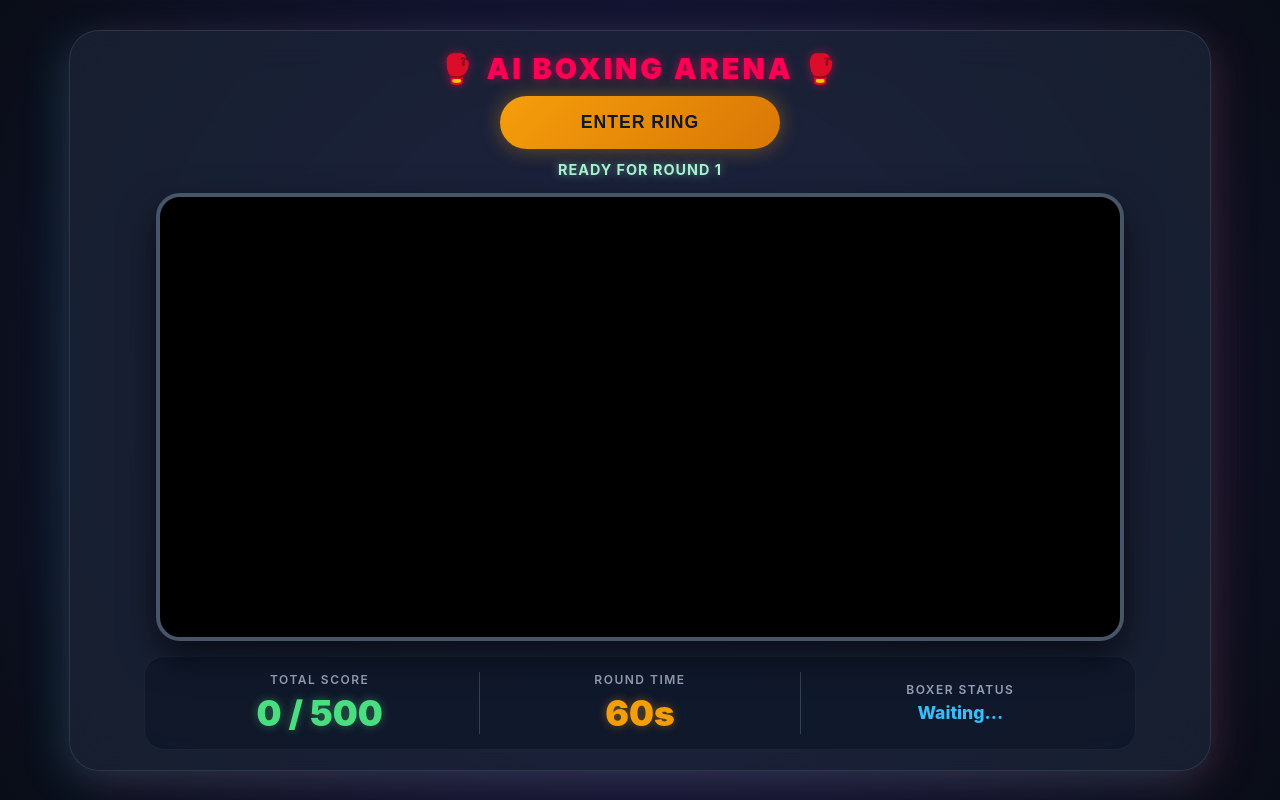
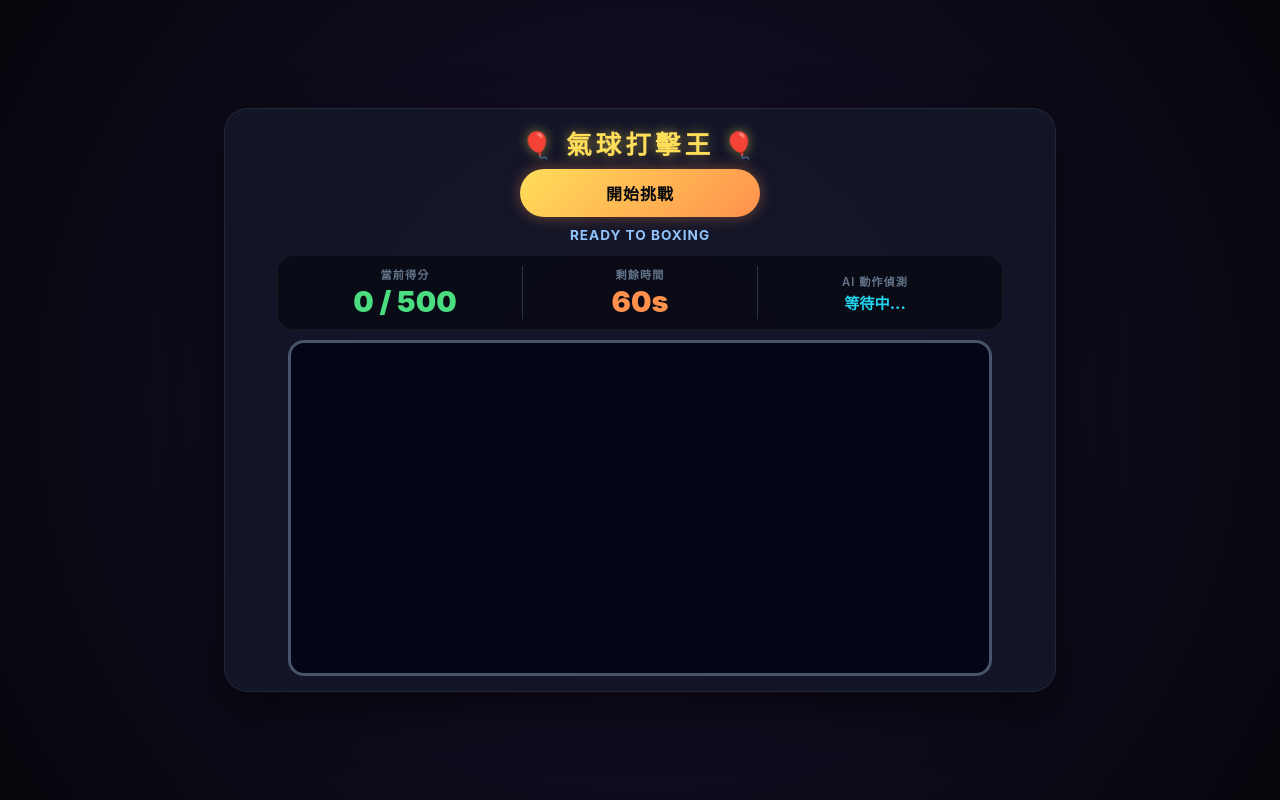
Before and after one commit to lyyang-prog/STEAM-IN-PE, a website: page index.html in a window 1280 px wide. Drawn offline with Linux system fonts and the light colour scheme.

Commit message:
Update index.html

```diff
--- a/index.html
+++ b/index.html
@@ -3,14 +3,15 @@
 <head>
     <meta charset="UTF-8" />
     <meta name="viewport" content="width=device-width, initial-scale=1.0, maximum-scale=1.0, user-scalable=no">
-    <title>AI 節奏打擊王 - 70% 頂級拳館版</title>
+    <title>AI 氣球打擊王 - 50% 黃金視野版</title>
+    <!-- 載入 Google 官方 TensorFlow & tmPose 套件 -->
     <script src="https://cdn.jsdelivr.net/npm/@tensorflow/tfjs@1.3.1/dist/tf.min.js"></script>
     <script src="https://cdn.jsdelivr.net/npm/@teachablemachine/pose@0.8/dist/teachablemachine-pose.min.js"></script>
 
     <style>
         body {
-            /* 網頁全景背景：模擬拳擊館暗處與探照燈光感 */
-            background: radial-gradient(circle at center, #1e1b4b 0%, #090d16 100%);
+            /* 全螢幕拳擊館奢華深色背景 */
+            background: radial-gradient(circle at center, #1a102f 0%, #05070c 100%);
             color: #ffffff;
             font-family: -apple-system, BlinkMacSystemFont, "Segoe UI", Roboto, sans-serif;
             margin: 0;
@@ -24,76 +25,116 @@
 
         main {
             width: 95%;
-            max-width: 1100px;
+            max-width: 800px;
             text-align: center;
-            /* 拳擊館高級毛玻璃外殼 */
-            background: rgba(30, 41, 59, 0.65);
-            backdrop-filter: blur(20px);
-            -webkit-backdrop-filter: blur(20px);
-            padding: 20px;
-            border-radius: 30px;
-            /* 帥氣的兩側霓虹陰影：左藍右紅 */
-            box-shadow: -10px 10px 40px rgba(34, 211, 238, 0.15), 10px 10px 40px rgba(244, 63, 94, 0.15);
-            border: 1px solid rgba(255, 255, 255, 0.1);
-            position: relative;
+            /* 輕量級高質感毛玻璃容器 */
+            background: rgba(20, 26, 44, 0.7);
+            backdrop-filter: blur(15px);
+            -webkit-backdrop-filter: blur(15px);
+            padding: 15px;
+            border-radius: 24px;
+            box-shadow: 0 20px 50px rgba(0, 0, 0, 0.5), inset 0 0 20px rgba(255,255,255,0.02);
+            border: 1px solid rgba(255, 255, 255, 0.08);
             display: flex;
             flex-direction: column;
             align-items: center;
         }
 
         h1 {
-            font-size: 1.8rem;
-            color: #fd0054; /* 充滿侵略性的格鬥紅 */
-            text-shadow: 0 0 10px rgba(253, 0, 84, 0.6);
+            font-size: 1.6rem;
+            color: #ffde59; /* 耀眼冠軍金 */
+            text-shadow: 0 0 12px rgba(255, 222, 89, 0.5);
             text-transform: uppercase;
-            letter-spacing: 3px;
-            margin: 0 0 10px 0;
+            letter-spacing: 4px;
+            margin: 0 0 8px 0;
             font-weight: 900;
         }
 
         button {
-            width: 280px;
-            padding: 16px;
-            /* 拳王金腰帶金屬漸層 */
-            background: linear-gradient(135deg, #f59e0b 0%, #d97706 100%);
-            color: #0f172a;
+            width: 240px;
+            padding: 12px;
+            background: linear-gradient(135deg, #ffde59 0%, #ff914d 100%);
+            color: #05070c;
             border: none;
-            border-radius: 50px; /* 膠囊圓角 */
-            font-size: 1.1rem;
+            border-radius: 50px;
+            font-size: 1rem;
             font-weight: 900;
             cursor: pointer;
-            box-shadow: 0 0 20px rgba(245, 158, 11, 0.4);
-            margin-bottom: 12px;
-            transition: all 0.2s ease;
+            box-shadow: 0 0 15px rgba(255, 145, 77, 0.4);
+            margin-bottom: 10px;
+            transition: all 0.15s ease;
             letter-spacing: 1px;
         }
 
         button:active {
             transform: scale(0.96);
-            box-shadow: 0 0 5px rgba(245, 158, 11, 0.2);
         }
 
         #status {
-            font-size: 0.9rem;
-            color: #a7f3d0; /* 柔和的準備綠 */
-            text-shadow: 0 0 8px rgba(167, 243, 208, 0.5);
-            margin-bottom: 12px;
+            font-size: 0.85rem;
+            color: #93c5fd;
+            margin-bottom: 10px;
             text-transform: uppercase;
             font-weight: bold;
-            height: 20px;
+            height: 18px;
             letter-spacing: 1px;
         }
 
-        /* 🎯 更新：符合你要求的 70% 畫面比例容器 */
+        /* 頂部數據看板：現在放在畫布上方，更符合視覺動線 */
+        .score-card {
+            margin-bottom: 10px;
+            background: rgba(9, 11, 20, 0.85);
+            border: 1px solid rgba(255,255,255,0.05);
+            padding: 10px;
+            border-radius: 16px;
+            display: flex;
+            justify-content: space-around;
+            align-items: center;
+            width: 55vw; /* 配合 50% 視野做微調縮放 */
+        }
+
+        .score-box {
+            text-align: center;
+            flex: 1;
+        }
+
+        .label {
+            font-size: 0.7rem;
+            color: #64748b;
+            letter-spacing: 1px;
+            margin-bottom: 2px;
+            font-weight: 600;
+        }
+
+        #score-display {
+            font-size: 1.8rem;
+            margin: 0;
+            color: #4ade80;
+            font-weight: 900;
+        }
+
+        #time-display {
+            font-size: 1.8rem;
+            margin: 0;
+            color: #ff914d;
+            font-weight: 900;
+        }
+
+        #label-container {
+            font-size: 0.95rem;
+            color: #22d3ee;
+            font-weight: 800;
+        }
+
+        /* 🎯 關鍵更新：完美 50% 比例容器，視野集中不失真 */
         .canvas-container {
-            width: 75vw;
-            height: 55vh;
-            background: #000;
-            border-radius: 24px;
+            width: 55vw;
+            height: 42vh;
+            background: #020617;
+            border-radius: 16px;
             overflow: hidden;
-            /* 金屬質感邊框 */
-            border: 4px solid #475569;
-            box-shadow: inset 0 0 20px rgba(0,0,0,0.8), 0 15px 35px rgba(0,0,0,0.6);
+            border: 3px solid #475569;
+            box-sizing: border-box;
             line-height: 0;
             position: relative;
         }
@@ -104,62 +145,13 @@
             object-fit: contain;
         }
 
-        /* 下方數據看板美化 */
-        .score-card {
-            margin-top: 15px;
-            background: rgba(15, 23, 42, 0.8);
-            border: 1px solid rgba(255,255,255,0.05);
-            padding: 15px;
-            border-radius: 20px;
-            display: flex;
-            justify-content: space-around;
-            align-items: center;
-            width: 75vw;
-        }
-
-        .score-box {
-            text-align: center;
-            flex: 1;
-        }
-
-        .label {
-            font-size: 0.75rem;
-            color: #94a3b8;
-            letter-spacing: 1.5px;
-            margin-bottom: 5px;
-            font-weight: 600;
-        }
-
-        #score-display {
-            font-size: 2.2rem;
-            margin: 0;
-            color: #4ade80;
-            font-weight: 900;
-            text-shadow: 0 0 10px rgba(74, 222, 128, 0.4);
-        }
-
-        #time-display {
-            font-size: 2.2rem;
-            margin: 0;
-            color: #f59e0b;
-            font-weight: 900;
-            text-shadow: 0 0 10px rgba(245, 158, 11, 0.4);
-        }
-
-        #label-container {
-            font-size: 1.1rem;
-            color: #38bdf8;
-            font-weight: 800;
-            margin-top: 5px;
-        }
-
-        /* 終極結算黑屏 */
+        /* 挑戰完成黑屏覆蓋層 */
         #game-over-screen {
             display: none;
             position: absolute;
             top: 0; left: 0; width: 100%; height: 100%;
-            background: rgba(9, 13, 22, 0.96);
-            border-radius: 30px;
+            background: rgba(5, 7, 12, 0.97);
+            border-radius: 24px;
             flex-direction: column;
             justify-content: center;
             align-items: center;
@@ -168,51 +160,51 @@
 
         #game-over-screen h2 {
             color: #ef4444;
-            font-size: 2.5rem;
-            margin: 0 0 10px 0;
-            letter-spacing: 2px;
-            text-shadow: 0 0 15px rgba(239, 68, 68, 0.5);
+            font-size: 2.2rem;
+            margin: 0 0 8px 0;
+            text-shadow: 0 0 12px rgba(239, 68, 68, 0.5);
         }
 
         #final-score {
-            font-size: 4rem;
+            font-size: 3.5rem;
             color: #4ade80;
             font-weight: 900;
-            margin: 15px 0;
-            text-shadow: 0 0 20px rgba(74, 222, 128, 0.6);
+            margin: 10px 0;
         }
     </style>
 </head>
 <body>
     <main>
-        <h1>🥊 AI BOXING ARENA 🥊</h1>
-        <button type="button" id="start-btn" onclick="initOrRestart()">ENTER RING</button>
-        <div id="status">Ready for Round 1</div>
+        <h1>🎈 氣球打擊王 🎈</h1>
+        <button type="button" id="start-btn" onclick="initOrRestart()">開始挑戰</button>
+        <div id="status">Ready to Boxing</div>
+
+        <!-- 看板往上移，出拳時眼角餘光就能直接看到時間 -->
+        <div class="score-card">
+            <div class="score-box">
+                <div class="label">當前得分</div>
+                <h2 id="score-display">0 / 500</h2>
+            </div>
+            <div class="score-box" style="border-left: 1px solid #273549; border-right: 1px solid #273549;">
+                <div class="label">剩餘時間</div>
+                <h2 id="time-display">60s</h2>
+            </div>
+            <div class="score-box">
+                <div class="label">AI 動作偵測</div>
+                <div id="label-container">等待中...</div>
+            </div>
+        </div>
 
         <div class="canvas-container">
             <canvas id="canvas"></canvas>
         </div>
 
-        <div class="score-card">
-            <div class="score-box">
-                <div class="label">TOTAL SCORE</div>
-                <h2 id="score-display">0 / 500</h2>
-            </div>
-            <div class="score-box" style="border-left: 1px solid #334155; border-right: 1px solid #334155;">
-                <div class="label">ROUND TIME</div>
-                <h2 id="time-display">60s</h2>
-            </div>
-            <div class="score-box">
-                <div class="label">BOXER STATUS</div>
-                <div id="label-container">Waiting...</div>
-            </div>
-        </div>
-
+        <!-- 結算畫面 -->
         <div id="game-over-screen">
-            <h2>K.O. TIME UP!</h2>
-            <div class="label">FINAL MATCH SCORE</div>
+            <h2>K.O. 挑戰結束</h2>
+            <div class="label">最終格鬥總分</div>
             <div id="final-score">0</div>
-            <button type="button" style="background: linear-gradient(135deg, #4ade80 0%, #22c55e 100%); color: #000; box-shadow: 0 0 20px rgba(74,222,128,0.4);" onclick="resetGame()">NEXT ROUND</button>
+            <button type="button" style="background: linear-gradient(135deg, #4ade80 0%, #22c55e 100%); color: #000;" onclick="resetGame()">再挑戰一次</button>
         </div>
     </main>
 
@@ -235,7 +227,7 @@ let timeLeft = 60;
 let timerInterval = null;
 let speedMultiplier = 1.0;
 
-// 固定 50 顆氣球，總分 500 分
+// 依然保持你最愛的：一局固定 50 顆氣球，滿分 500 分公平競賽機制
 const TOTAL_BALLOONS = 50;
 let spawnedBalloonsCount = 0;
 let balloonSpawnTimeline = [];
@@ -261,7 +253,7 @@ async function initOrRestart() {
         return;
     }
 
-    statusDiv.innerText = "正在點亮拳館燈光 (啟動鏡頭)...";
+    statusDiv.innerText = "正在點亮拳館燈光 (開啟鏡頭)...";
     const modelURL = URL + "model.json";
     const metadataURL = URL + "metadata.json";
 
@@ -279,7 +271,7 @@ async function initOrRestart() {
         await webcam.setup({ facingMode: "user" });
         await webcam.play();
 
-        statusDiv.innerText = "裁判已就位，正在讀取 AI 動作模組...";
+        statusDiv.innerText = "裁判就位，正在讀取 AI 動作模組...";
 
         model = await tmPose.load(modelURL, metadataURL);
         maxPredictions = model.getTotalClasses();
@@ -288,14 +280,14 @@ async function initOrRestart() {
         startGameLogic();
     } catch (e) {
         console.error(e);
-        statusDiv.innerText = "錯誤: 無法進入拳擊館 (鏡頭開啟失敗)。";
+        statusDiv.innerText = "錯誤: 無法開啟鏡頭。";
         startBtn.style.display = "block";
     }
 }
 
 function startGameLogic() {
     const statusDiv = document.getElementById("status");
-    statusDiv.innerText = "🥊 ROUND 1 - 鈴聲響起，開打！";
+    statusDiv.innerText = "🥊 氣球打擊王 - 比賽開始！";
 
     score = 0;
     timeLeft = 60;
@@ -307,7 +299,7 @@ function startGameLogic() {
 
     document.getElementById("score-display").innerText = "0 / 500";
     document.getElementById("time-display").innerText = timeLeft + "s";
-    document.getElementById("time-display").style.color = "#f59e0b";
+    document.getElementById("time-display").style.color = "#ff914d";
     document.getElementById("game-over-screen").style.display = "none";
 
     isGameRunning = true;
@@ -316,6 +308,8 @@ function startGameLogic() {
     timerInterval = setInterval(() => {
         timeLeft--;
         document.getElementById("time-display").innerText = timeLeft + "s";
+
+        // 速度加乘曲線：前慢後快
         speedMultiplier = 1.0 + (60 - timeLeft) * 0.035;
 
         if (timeLeft <= 10) {
@@ -333,7 +327,7 @@ function startGameLogic() {
 function endGame() {
     isGameRunning = false;
     clearInterval(timerInterval);
-    document.getElementById("status").innerText = "🔔 賽事結束！";
+    document.getElementById("status").innerText = "🔔 挑戰結束！";
     document.getElementById("final-score").innerText = score + " / 500";
     document.getElementById("game-over-screen").style.display = "flex";
 }
@@ -392,7 +386,7 @@ async function predict() {
     }
 
     const labelContainer = document.getElementById("label-container");
-    let emoji = highestPred === "準備" ? "🧘 準備" : (highestPred === "左揮拳" ? "🥊 左拳" : "🥊 右拳");
+    let emoji = highestPred === "準備" ? "🧘 準備" : (highestPred === "左揮拳" ? "🥊 左" : "🥊 右");
     labelContainer.innerText = `${emoji} (${(highestVal * 100).toFixed(0)}%)`;
 
     if (highestVal > 0.80) {
@@ -408,14 +402,14 @@ async function predict() {
 }
 
 function drawRingBackground() {
-    // 拳擊館暗色基底
-    ctx.fillStyle = "#0c111d";
+    // 專業拳館高級深色調
+    ctx.fillStyle = "#090c15";
     ctx.fillRect(0, 0, canvas.width, canvas.height);
 
-    // 擂台立體木拼地板漸層
+    // 擂台立體拼木地板
     let floorGrad = ctx.createLinearGradient(0, canvas.height * 0.4, 0, canvas.height);
-    floorGrad.addColorStop(0, "#111827");
-    floorGrad.addColorStop(1, "#1e1b4b");
+    floorGrad.addColorStop(0, "#0f1322");
+    floorGrad.addColorStop(1, "#18143a");
     ctx.fillStyle = floorGrad;
 
     ctx.beginPath();
@@ -426,8 +420,8 @@ function drawRingBackground() {
     ctx.closePath();
     ctx.fill();
 
-    // 擂台網格透視線（更顯精緻）
-    ctx.strokeStyle = "rgba(255, 255, 255, 0.03)";
+    // 擂台透視線
+    ctx.strokeStyle = "rgba(255, 255, 255, 0.02)";
     ctx.lineWidth = 2;
     for(let i = 0; i <= 10; i++) {
         ctx.beginPath();
@@ -436,42 +430,35 @@ function drawRingBackground() {
         ctx.stroke();
     }
 
-    // 左邊紅色角落繩索
-    ctx.strokeStyle = "rgba(239, 68, 68, 0.5)";
+    // 左紅角落圍欄繩索
+    ctx.strokeStyle = "rgba(239, 68, 68, 0.4)";
     ctx.lineWidth = 4;
     ctx.beginPath(); ctx.moveTo(0, canvas.height*0.35); ctx.lineTo(canvas.width*0.25, canvas.height*0.4); ctx.stroke();
     ctx.beginPath(); ctx.moveTo(0, canvas.height*0.55); ctx.lineTo(canvas.width*0.13, canvas.height*0.68); ctx.stroke();
 
-    // 右邊藍色角落繩索
-    ctx.strokeStyle = "rgba(14, 165, 233, 0.5)";
+    // 右藍角落圍欄繩索
+    ctx.strokeStyle = "rgba(14, 165, 233, 0.4)";
     ctx.beginPath(); ctx.moveTo(canvas.width, canvas.height*0.35); ctx.lineTo(canvas.width*0.75, canvas.height*0.4); ctx.stroke();
     ctx.beginPath(); ctx.moveTo(canvas.width, canvas.height*0.55); ctx.lineTo(canvas.width*0.87, canvas.height*0.68); ctx.stroke();
-
-    // 頂部雷射光舞台特效
-    let lightGrad = ctx.createRadialGradient(canvas.width/2, canvas.height*0.1, 5, canvas.width/2, canvas.height*0.1, 400);
-    lightGrad.addColorStop(0, "rgba(253, 0, 84, 0.12)");
-    lightGrad.addColorStop(1, "rgba(0,0,0,0)");
-    ctx.fillStyle = lightGrad;
-    ctx.fillRect(0, 0, canvas.width, canvas.height);
 }
 
 function drawGame() {
     drawRingBackground();
 
     ctx.save();
-    ctx.globalAlpha = 0.28;
+    ctx.globalAlpha = 0.25;
     ctx.drawImage(webcam.canvas, 0, 0, canvas.width, canvas.height);
     ctx.restore();
 
-    // 金光閃閃判定線
-    ctx.strokeStyle = "rgba(234, 179, 8, 0.7)";
+    // 金黃色格鬥打擊線
+    ctx.strokeStyle = "rgba(250, 204, 21, 0.7)";
     ctx.lineWidth = 5;
     ctx.beginPath();
     ctx.moveTo(0, targetY);
     ctx.lineTo(canvas.width, targetY);
     ctx.stroke();
 
-    // 左右打擊目標靶圈
+    // 左右打擊靶圈
     ctx.fillStyle = lastStatus === "左揮拳" ? "rgba(34, 211, 238, 0.85)" : "rgba(34, 211, 238, 0.15)";
     ctx.strokeStyle = "#22d3ee";
     ctx.lineWidth = 4;
@@ -488,7 +475,7 @@ function drawGame() {
     ctx.fill();
     ctx.stroke();
 
-    // 氣球發光與描邊繪製
+    // 氣球渲染與發光
     for (let i = notes.length - 1; i >= 0; i--) {
         let note = notes[i];
         note.y += note.speed;
@@ -516,6 +503,7 @@ function drawGame() {
         }
     }
 
+    // 擊破粒子
     for (let i = particles.length - 1; i >= 0; i--) {
         let p = particles[i];
         p.x += p.vx; p.y += p.vy; p.alpha -= 0.04;
```
